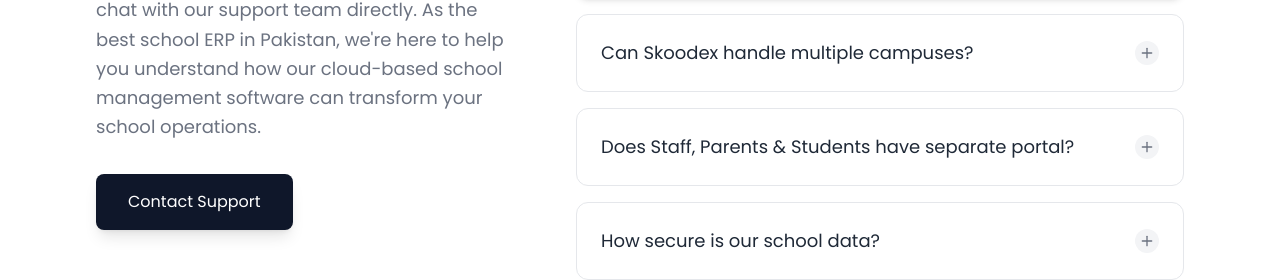
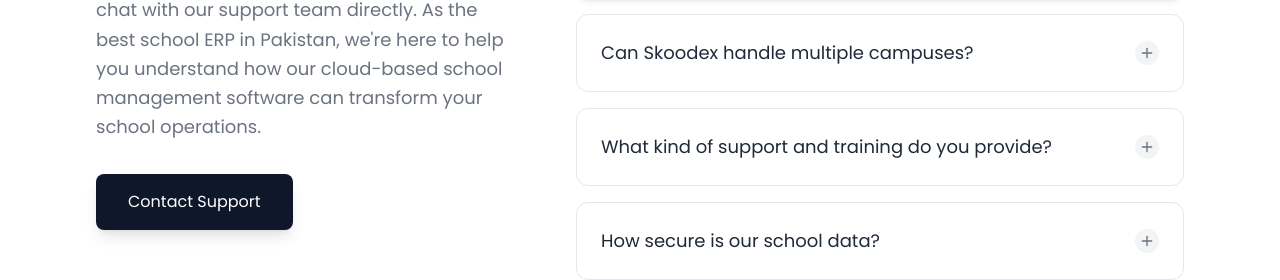
Before and after one commit to ali-ghazanfar/skoolifer-website, a React (Vite) app: page / in a window 1280 px wide. Shown: the part 3059-3339 px from the top of the page. Built offline with nearby package versions, Linux system fonts and the light colour scheme.

Commit message:
enh: faqs

```diff
--- a/src/components/Faq.jsx
+++ b/src/components/Faq.jsx
@@ -14,8 +14,8 @@
       answer: "Yes, Skoodex supports multi-campus management. You can manage multiple campuses from a single platform with campus-specific settings, data isolation, and centralized reporting."
     },
     {
-      question: "Does Staff, Parents & Students have separate portal?",
-      answer: "Yes, Skoodex have a dedicated Staff, Parents & Students Portal."
+      question: "What kind of support and training do you provide?",
+      answer: "Skoodex provides comprehensive onboarding, training sessions for administrators and staff, detailed documentation, and ongoing support. Our team ensures your staff is fully equipped to use all features effectively."
     },
     {
       question: "How secure is our school data?",
```
